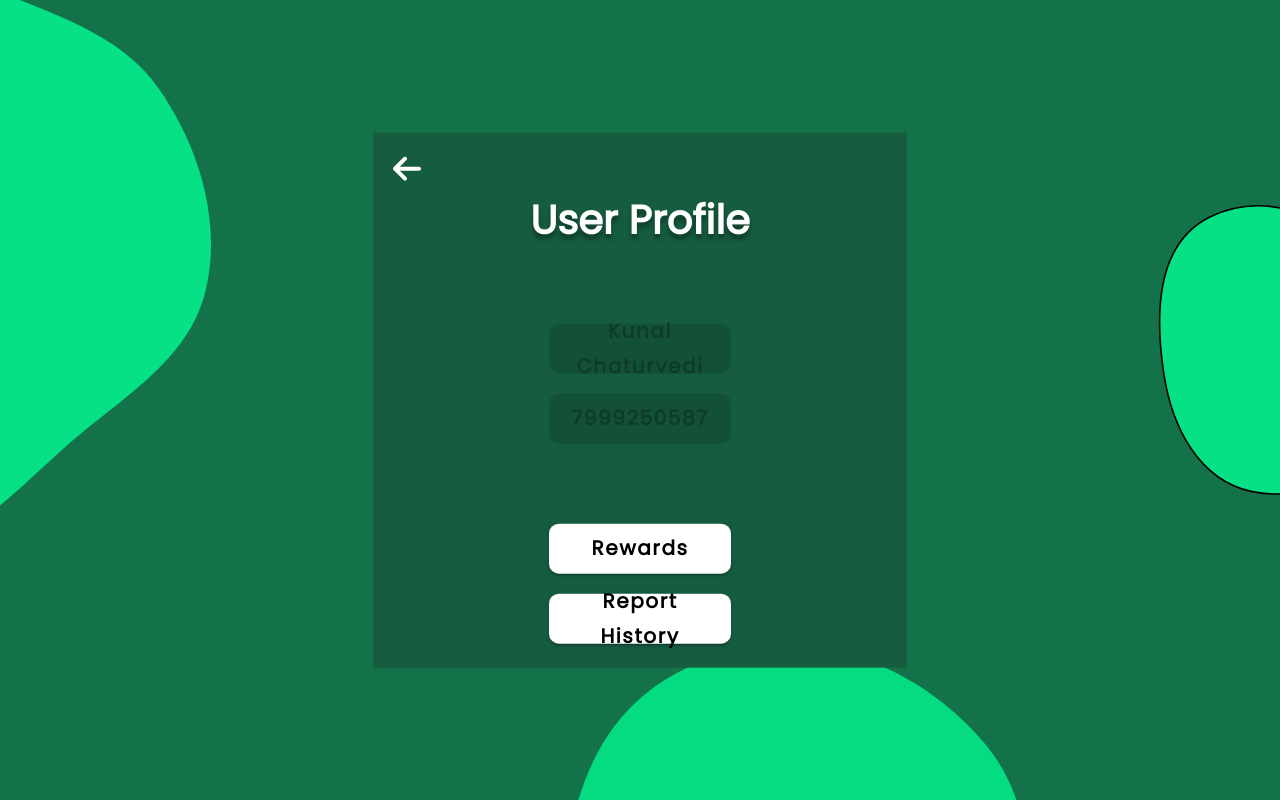
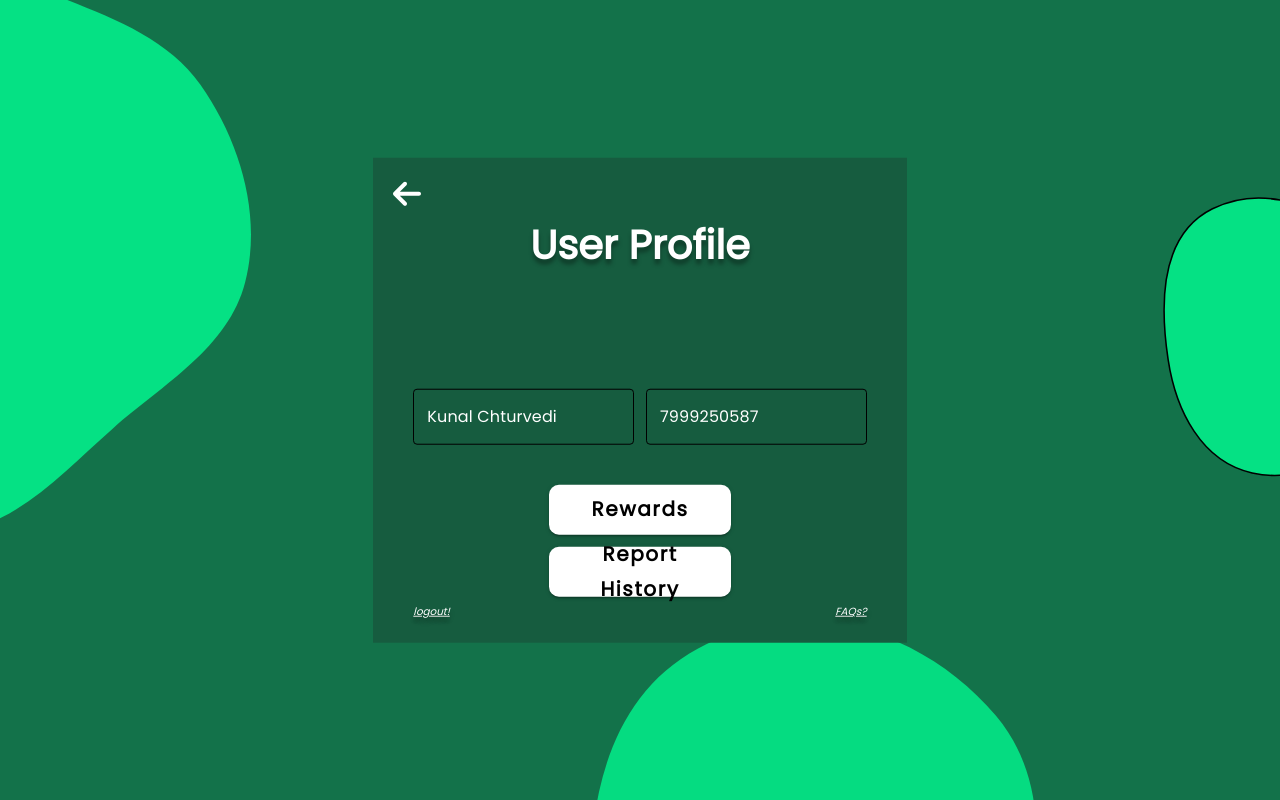
Before and after one commit to EshanTrivedi21/GoSafe, a React (Create React App) app in the folder frontend/: page /profile in a window 1280 px wide. Shown: the top 800 px of the page. Built offline with nearby package versions, Linux system fonts and the light colour scheme.

Commit message:
added Reward.js and Report.js pages

```diff
--- a/frontend/src/pages/Profile.js
+++ b/frontend/src/pages/Profile.js
@@ -2,7 +2,6 @@ import React from 'react';
 import { Theme } from "../assets/theme.js";
 import { Grid, Box, Typography, TextField, Button } from "@mui/material";
 import { styled } from "@mui/material/styles";
-import { Link } from "react-router-dom";
 
 const CssTextField = styled(TextField)({
   label: {
@@ -47,7 +46,6 @@ export default function Profile() {
         <Grid container justifyContent="center">
           <Grid item mobile={12} tablet={8.5} laptop={5}>
             <Box
-              component="form"
               sx={{
                 width: "100%",
                 minHeight: { mobile: "100vh", tablet: "auto", laptop: "auto" },
@@ -80,7 +78,7 @@ export default function Profile() {
                   fontWeight: "bold",
                   textAlign: "center",
                   mt: { mobile: 0, tablet: 5, laptop: 5 },
-                  mb: 2,
+                  mb: 15,
                   textShadow: "0px 5px 4px rgba(0, 0, 0, 0.36)",
                   fontSize: "2.5rem",
                 }}
@@ -88,62 +86,92 @@ export default function Profile() {
                 User Profile
               </Typography>
 
-              <div className="flex flex-col justify-center items-center mt-20">
-                <Button disabled
-                  variant="contained"
-                  sx={{
-                    backgroundColor: "custom.main",
-                    color: "custom.contrastText",
-                    width: { mobile: "90%", tablet: "40%", laptop: "40%" },
-                    height: { mobile: "60px", tablet: "50px", laptop: "50px" },
-                  }}
-                  type="submit"
-                >
-                  Kunal Chaturvedi
-                </Button>
-              </div>
-              <div className="flex flex-col justify-center items-center mt-5">
-                <Button disabled
-                  variant="contained"
-                  sx={{
-                    backgroundColor: "custom.main",
-                    color: "custom.contrastText",
-                    width: { mobile: "90%", tablet: "40%", laptop: "40%" },
-                    height: { mobile: "60px", tablet: "50px", laptop: "50px" },
-                  }}
-                  type="submit"
-                >
-                  7999250587
-                </Button>
-              </div>
-              <div className="flex flex-col justify-center items-center mt-20">
+              <Grid container justifyContent="center" spacing={1.5}>
+                <Grid item mobile={11} tablet={8.5} laptop={6}>
+                  <CssTextField
+                    id='outlined-read-only-input'
+                    defaultValue="Kunal Chturvedi"
+                    variant="outlined"
+                    fullWidth
+                    type={"text"}
+                    InputProps={{
+                      readOnly: true,
+                    }}
+                  />
+                </Grid>
+                <Grid item mobile={11} tablet={8.5} laptop={6}>
+                  <CssTextField
+                    id='outlined-read-only-input'
+                    defaultValue="7999250587"
+                    variant="outlined"
+                    fullWidth
+                    type={"number"}
+                    InputProps={{
+                      readOnly: true,
+                    }}
+                  />
+                </Grid>
+              </Grid>
+
+              <div className="flex flex-col justify-center items-center mt-10">
                 <Button
                   variant="contained"
                   sx={{
                     backgroundColor: "custom.main",
                     color: "custom.contrastText",
                     width: { mobile: "90%", tablet: "40%", laptop: "40%" },
-                    height: { mobile: "50px", tablet: "50px", laptop: "50px" },
+                    height: { mobile: "55px", tablet: "50px", laptop: "50px" },
                   }}
                   type="submit"
                 >
                   Rewards
                 </Button>
               </div>
-              <div className="flex flex-col justify-center items-center mt-5">
+              <div className="flex flex-col justify-center items-center mt-3">
                 <Button
                   variant="contained"
                   sx={{
                     backgroundColor: "custom.main",
                     color: "custom.contrastText",
                     width: { mobile: "90%", tablet: "40%", laptop: "40%" },
-                    height: { mobile: "50px", tablet: "50px", laptop: "50px" },
+                    height: { mobile: "55px", tablet: "50px", laptop: "50px" },
                   }}
                   type="submit"
                 >
                   Report History
                 </Button>
               </div>
+              <div className='flex flex-row justify-between  items-center '>
+                <Typography
+                    variant="h5"
+                    color="primary.contrastText"
+                    to="/Welcome"
+                    sx={{
+                      fontStyle: "italic",
+                      fontSize: "0.65rem",
+                      textAlign: "center",
+                      textShadow: "0px 5px 4px rgba(0, 0, 0, 0.36)",
+                      mt: 1,
+                      textDecoration: "underline",
+                    }}
+                  >
+                    logout!
+                  </Typography>
+                  <Typography
+                      variant="h5"
+                      color="primary.contrastText"
+                      sx={{
+                        fontStyle: "italic",
+                        fontSize: "0.65rem",
+                        textAlign: "center",
+                        textShadow: "0px 5px 4px rgba(0, 0, 0, 0.36)",
+                        mt: 1,
+                        textDecoration: "underline",
+                      }}
+                    >
+                      FAQs?
+                    </Typography>
+                </div>
             </Box>
           </Grid>
         </Grid>
--- /dev/null
+++ b/frontend/src/pages/Report.js
@@ -0,0 +1,9 @@
+import React from 'react';
+
+const Report = () => {
+  return (
+    <div>Report</div>
+  )
+}
+
+export default Report;
--- /dev/null
+++ b/frontend/src/pages/Reward.js
@@ -0,0 +1,110 @@
+import React from "react";
+import { Grid, Box, Typography, TextField, Button } from "@mui/material";
+import { Theme } from "../assets/theme.js";
+import { styled } from "@mui/material/styles";
+
+const CssTextField = styled(TextField)({
+  label: {
+    color: "#fff",
+  },
+  "&.MuiTextField-root": {
+    backgroundColor: "#165C3F",
+  },
+
+  "& label.Mui-focused": {
+    color: "#fff",
+  },
+  "& .MuiOutlinedInput-root": {
+    color: "#fff",
+    "& fieldset": {
+      borderColor: "#000",
+    },
+    "&:hover fieldset": {
+      borderColor: "#fff",
+    },
+    "&.Mui-focused fieldset": {
+      borderColor: "#fff",
+    },
+    "& input[type=number]": {
+      "-moz-appearance": "textfield",
+    },
+    "& input[type=number]::-webkit-outer-spin-button": {
+      "-webkit-appearance": "none",
+      margin: 0,
+    },
+    "& input[type=number]::-webkit-inner-spin-button": {
+      "-webkit-appearance": "none",
+      margin: 0,
+    },
+  },
+});
+
+const Reward = () => {
+  return (
+    <>
+      <Theme>
+        <Grid container justifyContent="center">
+          <Grid item mobile={12} tablet={8.5} laptop={5}>
+            <Box
+              sx={{
+                width: "100%",
+                minHeight: { mobile: "100vh", tablet: "auto", laptop: "auto" },
+                backgroundColor: {
+                  mobile: "primary.main",
+                  tablet: "secondary.main",
+                  laptop: "secondary.main",
+                },
+                my: "50vh",
+                p: 5,
+                py: { mobile: 10, tablet: 3, laptop: 3 },
+                transform: "translateY(-50%)",
+                overflow: "hidden",
+              }}
+            >
+              <svg
+                className="w-7 absolute inset-0 mt-5 ml-5"
+                fill="white"
+                xmlns="http://www.w3.org/2000/svg"
+                viewBox="0 0 448 512"
+                onClick={() => window.history.back()}
+              >
+                <path d="M9.4 233.4c-12.5 12.5-12.5 32.8 0 45.3l160 160c12.5 12.5 32.8 12.5 45.3 0s12.5-32.8 0-45.3L109.2 288 416 288c17.7 0 32-14.3 32-32s-14.3-32-32-32l-306.7 0L214.6 118.6c12.5-12.5 12.5-32.8 0-45.3s-32.8-12.5-45.3 0l-160 160z" />
+              </svg>
+              <Typography
+                variant="h3"
+                component="h2"
+                color="primary.contrastText"
+                sx={{
+                  fontWeight: "bold",
+                  textAlign: "center",
+                  mt: { mobile: 0, tablet: 5, laptop: 5 },
+                  mb: 1,
+                  textShadow: "0px 5px 4px rgba(0, 0, 0, 0.36)",
+                  fontSize: "2.5rem",
+                }}
+              >
+                Rewards 🎁
+              </Typography>
+              <Typography
+                variant="h6"
+                color="primary.contrastText"
+                sx={{
+                  fontSize: "1.5rem",
+                  fontWeight: "light",
+                  fontStyle: "italic",
+                  textAlign: "center",
+                  textShadow: "0px 5px 4px rgba(0, 0, 0, 0.36)",
+                  mb: 4,
+                }}
+              >
+                "If you work hard you should be rewarded"
+              </Typography>
+            </Box>
+          </Grid>
+        </Grid>
+      </Theme>
+    </>
+  );
+};
+
+export default Reward;
```
Also changed, not shown: frontend/src/App.js (+10 -0 lines).
